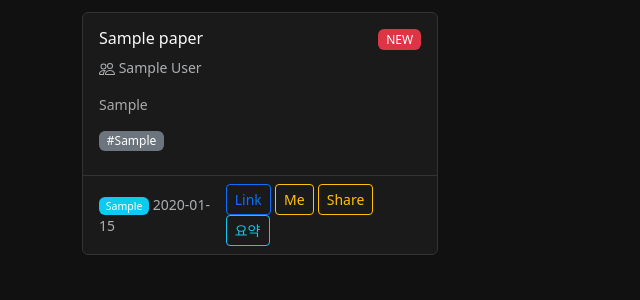
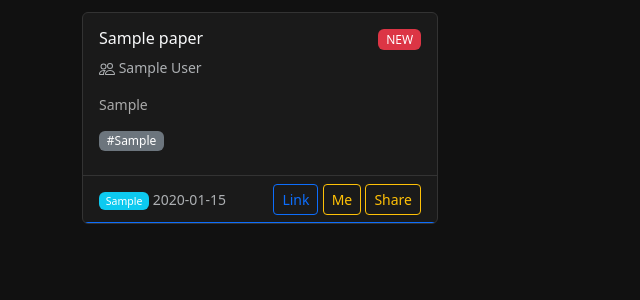
Before and after one commit to feelmydream80-sys/ERA, a Flask app: page / in a window 1280 px wide. Shown: the part 216-516 px from the top of the page, without its empty margins (0-640 px from the left). Run offline with Flask 3, Linux system fonts and the light colour scheme; tables that the repository leaves empty hold one stand-in row (values such as "Sample post"); some libraries are stand-ins or nearby versions.

Commit message:
refactor: replace button toggle with hover overlay for Korean abstract
- Remove 요약 button from paper cards
- Remove toggleAbstract JS function from base.html
- Add .abstract-ko-overlay CSS (hover reveal, card size unchanged)
- Card layout stays fixed, no other cards shift on hover

```diff
--- a/app/static/css/style.css
+++ b/app/static/css/style.css
@@ -24,3 +24,25 @@ body {
 a.text-light:hover {
     color: #0d6efd !important;
 }
+
+.paper-card {
+    position: relative;
+    overflow: hidden;
+}
+.abstract-ko-overlay {
+    position: absolute;
+    bottom: 0;
+    left: 0;
+    right: 0;
+    max-height: 0;
+    overflow: hidden;
+    transition: max-height 0.3s ease;
+    background: rgba(26, 26, 26, 0.97);
+    border-top: 1px solid #0d6efd;
+    padding: 0 12px;
+    z-index: 10;
+}
+.paper-card:hover .abstract-ko-overlay {
+    max-height: 200px;
+    padding: 8px 12px;
+}
--- a/app/templates/_paper_cards.html
+++ b/app/templates/_paper_cards.html
@@ -27,8 +27,7 @@
             </div>
             {% endif %}
             {% if paper.abstract_ko %}
-            <div id="abstract-ko-{{ paper.id }}" class="abstract-ko d-none mt-2">
-                <hr class="my-2">
+            <div class="abstract-ko-overlay">
                 <p class="small mb-1 text-info fw-bold">📝 한글 요약</p>
                 <p class="card-text small">{{ paper.abstract_ko[:300] }}{% if paper.abstract_ko|length > 300 %}...{% endif %}</p>
             </div>
@@ -45,8 +44,6 @@
                 <button type="button" class="btn btn-sm btn-outline-warning" title="Share to KakaoTalk"
                     onclick='sharePaperViaKakao({{ paper.title|tojson }}, {{ paper.source_url|tojson }})'>Share</button>
                 {% if paper.abstract_ko %}
-                <button type="button" class="btn btn-sm btn-outline-info"
-                    onclick="toggleAbstract({{ paper.id }})">요약</button>
                 {% endif %}
             </div>
         </div>
--- a/app/templates/base.html
+++ b/app/templates/base.html
@@ -87,14 +87,6 @@
     }
     </script>
     <script>
-    function toggleAbstract(paperId) {
-        var el = document.getElementById('abstract-ko-' + paperId);
-        if (el) {
-            el.classList.toggle('d-none');
-        }
-    }
-    </script>
-    <script>
     if ('serviceWorker' in navigator) {
         navigator.serviceWorker.register('/static/sw.js');
     }
```
Also changed, not shown: AGENTS.md (+1 -1 lines).
